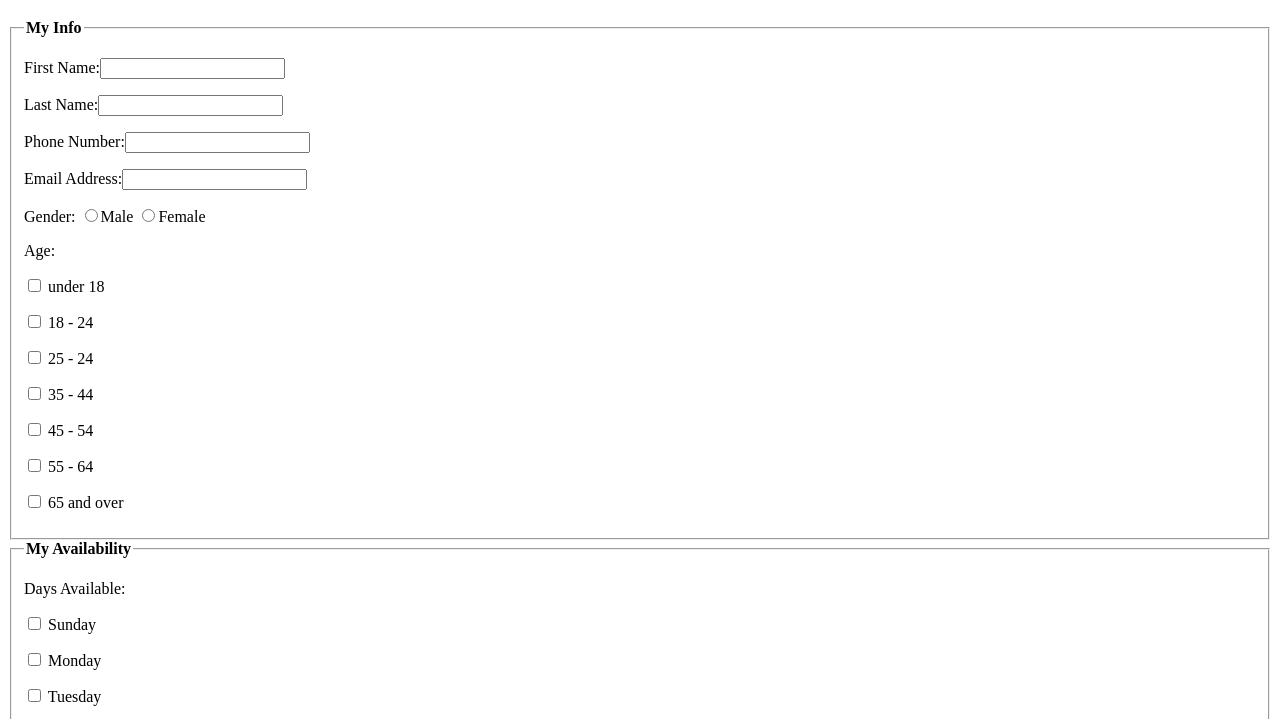
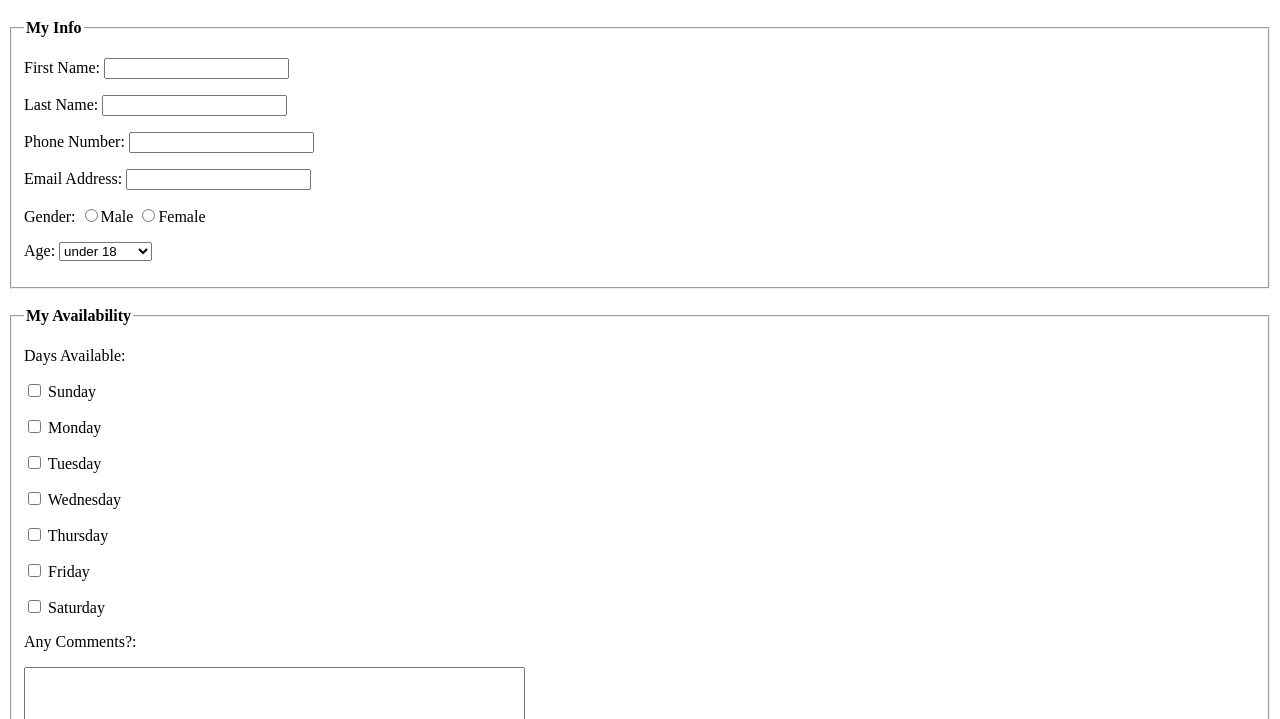
Before and after one commit to lbenjamin17/Lab4, a plain HTML site: page index.html in a window 1280 px wide. Shown: the part 61-780 px from the top of the page. Drawn offline with Linux system fonts and the light colour scheme.

Commit message:
Correction were made

```diff
--- a/index.html
+++ b/index.html
@@ -6,45 +6,60 @@
 
   </head>
   <body>
-	<!-- this area contains genreal information-->
+	<!-- this area contains general information-->
     <h1>Volunteer Form</h1>
     <form action="http://bloomingdale.sat.iit.edu/kriedan/lab3formscript.php" method="post">
 	  <fieldset>
 	    <legend><strong>My Info</strong></legend>
-		<p><label>First Name:</label><input type="text" name="firstname"></p>
-		<p><label>Last Name:</label><input type="text" name="lastname"></p>
-		<p><label>Phone Number:</label><input type="text" name="phone"></p>
-		<p><label>Email Address:</label><input type="text" name="email"></p>
-		<p><label>Gender:</label>
-		<input type="radio" name="gender" value="Male">Male
-		<input type="radio" name="gender" value="Female">Female
+		<p>
+		<label>First Name:</label>
+		<input type="text" name="first_name_field">
+		</p>
+		<p>
+		<label>Last Name:</label>
+		<input type="text" name="last_name_field">
+		</p>
+		<p>
+		<label>Phone Number:</label>
+		<input type="text" name="phone_field">
+		</p>
+		<p>
+		<label>Email Address:</label>
+		<input type="text" name="email_field">
+		</p>
+		<p>
+		<label>Gender:</label>
+		<input type="radio" name="gender_field" value="Male">Male
+		<input type="radio" name="gender_field" value="Female">Female
 		</p>
 		<p><label>Age:</label>
-		<p><input type="checkbox" name="age" value="under_18"> under 18</p>
-		<p><input type="checkbox" name="age" value="18-24"> 18 - 24</p>
-		<p><input type="checkbox" name="age" value="25-34"> 25 - 24</p>
-		<p><input type="checkbox" name="age" value="35-44"> 35 - 44</p>
-		<p><input type="checkbox" name="age" value="45-54"> 45 - 54</p>
-		<p><input type="checkbox" name="age" value="55-64"> 55 - 64</p>
-		<p><input type="checkbox" name="age" value="65_and_over"> 65 and over</p>
-
+		<select name="age_field">
+		  <option value="under_18">under 18</option>
+          <option value="18-24">18 - 24</option>
+          <option value="25-34">25 - 34</option>
+          <option value="35-44">35 - 44</option>
+		  <option value="45-54">45 - 54</option>
+          <option value="55-64">55 - 64</option>
+          <option value="65_and_over">65 and over</option>
+        </select>
+		</p>
 	  </fieldset>
-
+	  &nbsp;
 	  <fieldset>
 	    <legend><strong>My Availability</strong></legend>
 		<p><label>Days Available:</label>
-		<p><input type="checkbox" name="age" value="sunday"> Sunday</p>
-		<p><input type="checkbox" name="age" value="monday"> Monday</p>
-		<p><input type="checkbox" name="age" value="tuesday"> Tuesday</p>
-		<p><input type="checkbox" name="age" value="wednesday"> Wednesday</p>
-		<p><input type="checkbox" name="age" value="thursday"> Thursday</p>
-		<p><input type="checkbox" name="age" value="friday"> Friday</p>
-		<p><input type="checkbox" name="age" value="saturday"> Saturday</p>
+		<p><input type="checkbox" name="availiable_field[]" value="sunday"> Sunday</p>
+		<p><input type="checkbox" name="availiable_field[]" value="monday"> Monday</p>
+		<p><input type="checkbox" name="availiable_field[]" value="tuesday"> Tuesday</p>
+		<p><input type="checkbox" name="availiable_field[]" value="wednesday"> Wednesday</p>
+		<p><input type="checkbox" name="availiable_field[]" value="thursday"> Thursday</p>
+		<p><input type="checkbox" name="availiable_field[]" value="friday"> Friday</p>
+		<p><input type="checkbox" name="availiable_field[]" value="saturday"> Saturday</p>
 		<p><label>Any Comments?:</label></p>
-		<textarea rows="7" cols="60" name="comments">
+		<textarea rows="6" cols="60" name="comments_field">
 		</textarea>
 	  </fieldset>
-
+        <p><input type="hidden" name="hidden_field" value="lbenjamin"></p>
 		<p><input type="button" name="Submit" value="Submit"></p>
 	</form>
 
```
